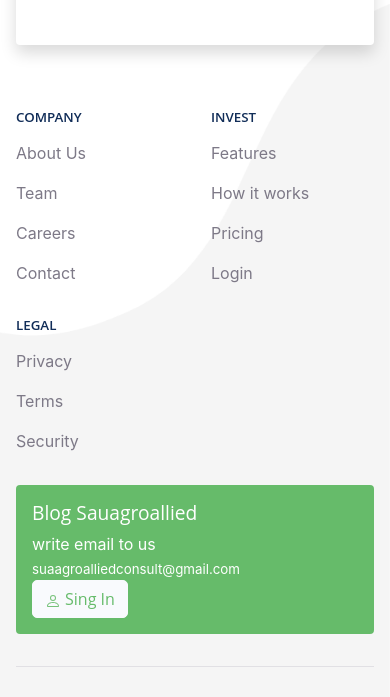
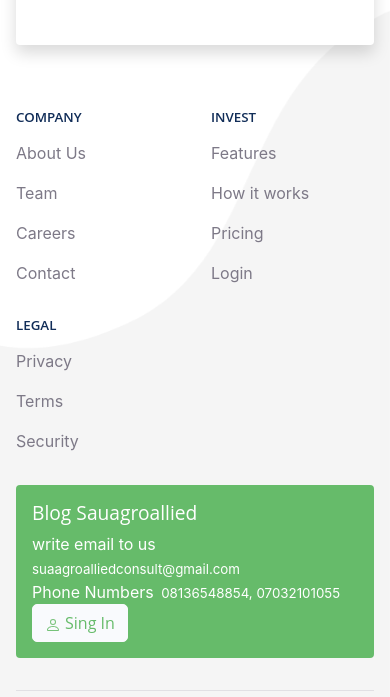
Before and after one commit to skole1/suaagroallied, a plain HTML site: page index.html in a window 390 px wide. Shown: the part 6627-7324 px from the top of the page. Drawn offline with Linux system fonts and the light colour scheme; a web font is replaced by a local one.

Commit message:
Phone number

```diff
--- a/index.html
+++ b/index.html
@@ -329,7 +329,9 @@
               <div class="card bg-success">
                 <div class="card-body p-sm-4">
                   <h5 class="text-white">Blog Sauagroallied</h5>
-                  <p class="mb-0 text-white">write email to us<span class="text-white fs--1 fs-sm-1">&nbsp; suaagroalliedconsult@gmail.com</span></p><button class="btn btn-light text-success" type="button"> <svg class="bi bi-person me-1" xmlns="http://www.w3.org/2000/svg" width="16" height="16" fill="#76C279" viewBox="0 0 16 16">
+                  <p class="mb-0 text-white">write email to us<span class="text-white fs--1 fs-sm-1">&nbsp; suaagroalliedconsult@gmail.com</span></p>
+                  <p class="mb-0 text-white">Phone Numbers<span class="text-white fs--1 fs-sm-1">&nbsp; 08136548854, 07032101055</span></p>
+                  <button class="btn btn-light text-success" type="button"> <svg class="bi bi-person me-1" xmlns="http://www.w3.org/2000/svg" width="16" height="16" fill="#76C279" viewBox="0 0 16 16">
                       <path d="M8 8a3 3 0 1 0 0-6 3 3 0 0 0 0 6zm2-3a2 2 0 1 1-4 0 2 2 0 0 1 4 0zm4 8c0 1-1 1-1 1H3s-1 0-1-1 1-4 6-4 6 3 6 4zm-1-.004c-.001-.246-.154-.986-.832-1.664C11.516 10.68 10.289 10 8 10c-2.29 0-3.516.68-4.168 1.332-.678.678-.83 1.418-.832 1.664h10z"></path>
                     </svg>Sing In</button>
                 </div>
```
